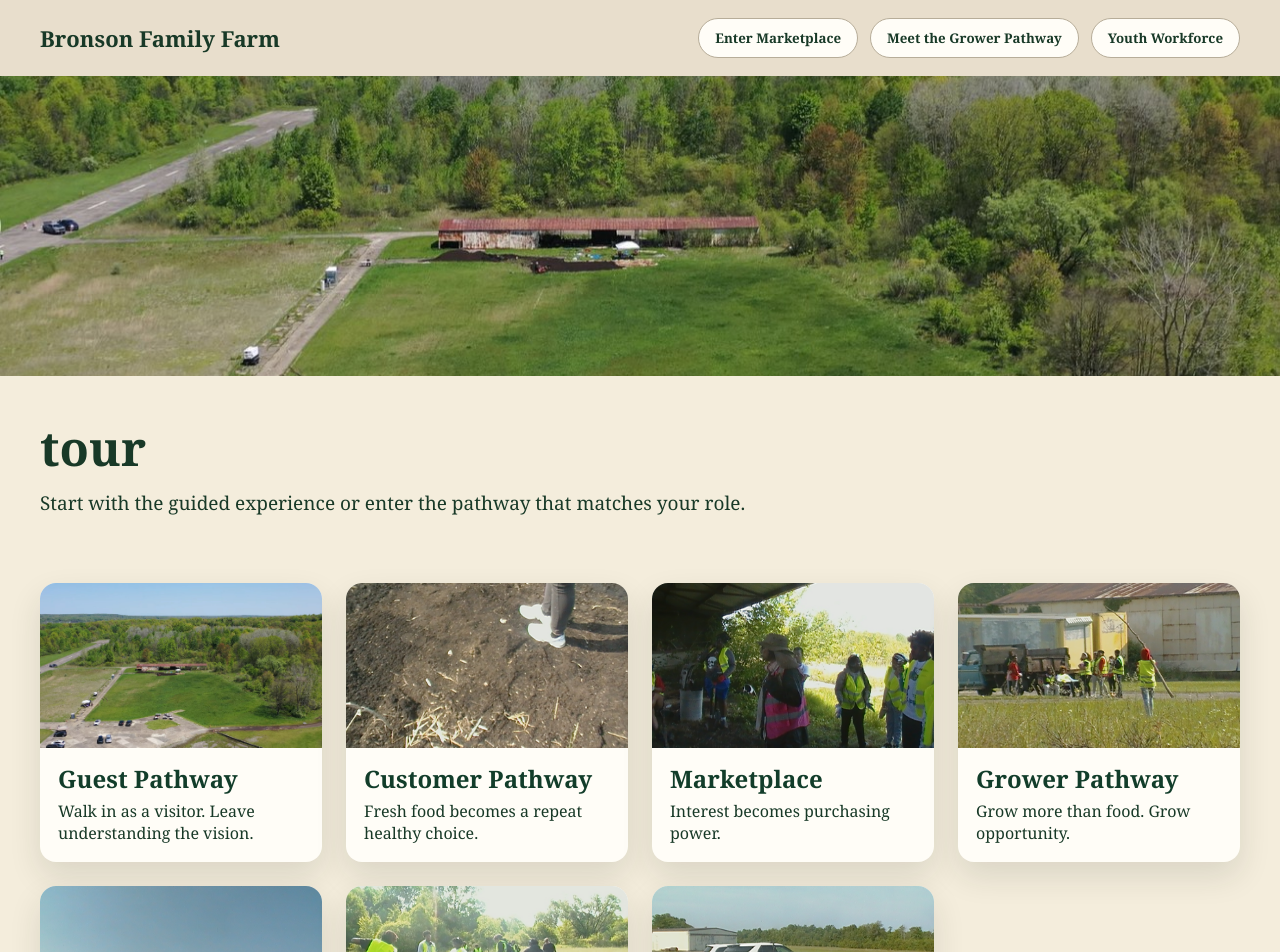
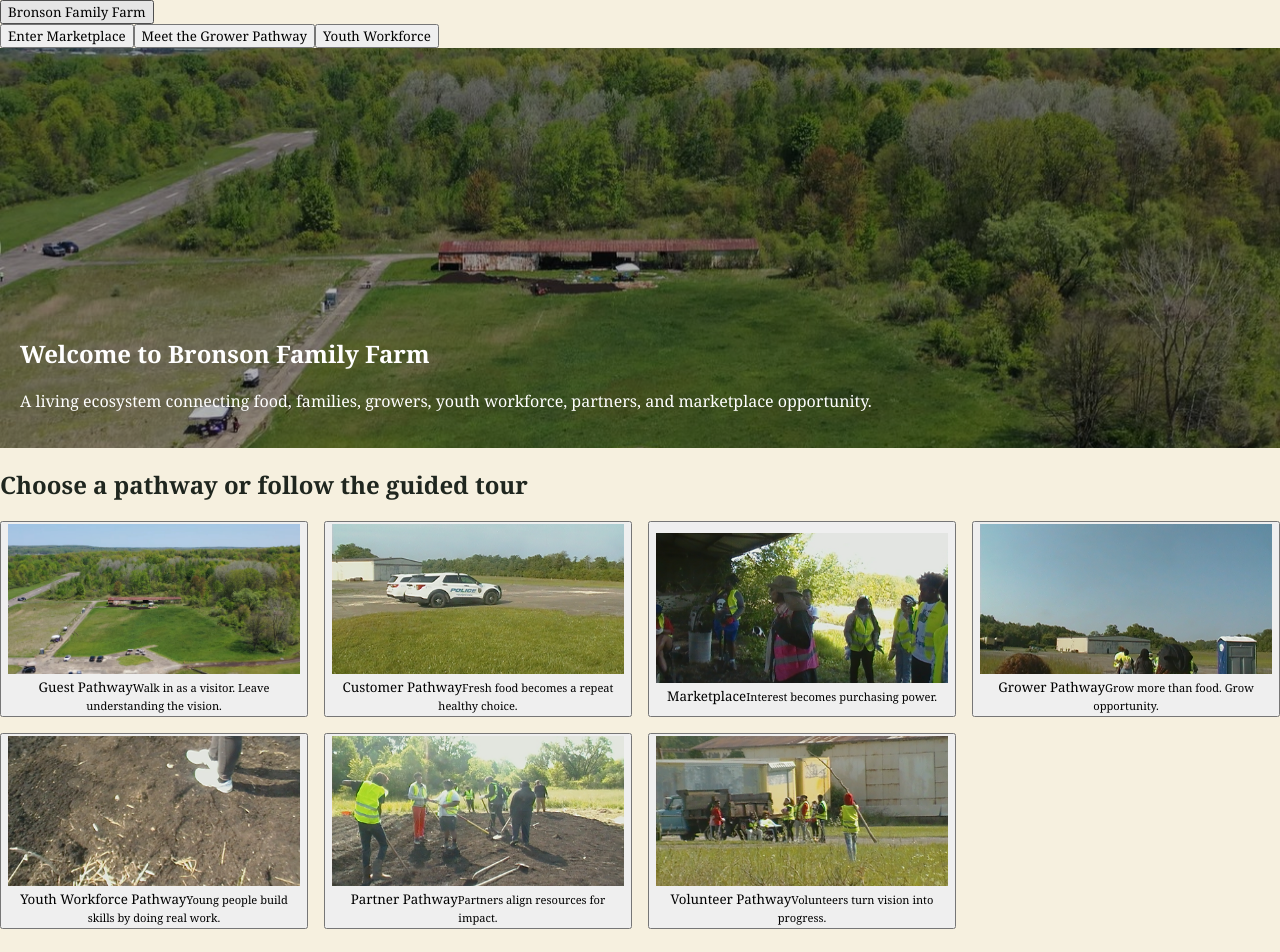
Before and after one commit to cburgessemail-gif/bronson-demo, a React (Vite) app: page / in a window 1280 px wide. Shown: the top 952 px of the page. After the commit the page ends 929 px from the top, so only its background shows below. Built offline with nearby package versions, Linux system fonts and the light colour scheme.

Commit message:
Refactor App component and update image handling

```diff
--- a/src/App.tsx
+++ b/src/App.tsx
@@ -1,284 +1,195 @@
-import React, { useState } from "react";
+import React, { useMemo, useState } from "react";
 
-const IMAGE = {
-  hero: "/GrowArea.jpg",
-  guest: "/GrowArea.jpg",
-  customer: "/SAM_0223.JPG",
-  marketplace: "/SAM_0229.JPG",
-  grower: "/SAM_0249.JPG",
-  youth: "/SAM_0220.JPG",
-  partner: "/SAM_0225.JPG",
-  volunteer: "/SAM_0238.JPG",
-};
-
-type PathKey =
+type Lang = "en" | "es" | "fr" | "tl" | "it" | "he";
+type View =
+  | "home"
+  | "tour"
   | "guest"
   | "customer"
   | "marketplace"
   | "grower"
   | "youth"
   | "partner"
-  | "volunteer";
+  | "volunteer"
+  | "summary";
 
-const pathways: {
-  key: PathKey;
-  title: string;
-  desc: string;
-}[] = [
-  {
-    key: "guest",
-    title: "Guest Pathway",
-    desc: "Walk in as a visitor. Leave understanding the vision.",
-  },
-  {
-    key: "customer",
-    title: "Customer Pathway",
-    desc: "Fresh food becomes a repeat healthy choice.",
-  },
-  {
-    key: "marketplace",
-    title: "Marketplace",
-    desc: "Interest becomes purchasing power.",
-  },
-  {
-    key: "grower",
-    title: "Grower Pathway",
-    desc: "Grow more than food. Grow opportunity.",
-  },
-  {
-    key: "youth",
-    title: "Youth Workforce Pathway",
-    desc: "Young people build skills by doing real work in a real ecosystem.",
-  },
-  {
-    key: "partner",
-    title: "Partner Pathway",
-    desc: "Partners align resources so the ecosystem can serve more people.",
-  },
-  {
-    key: "volunteer",
-    title: "Volunteer Pathway",
-    desc: "Volunteers help turn vision into visible progress.",
-  },
+type ImageKey =
+  | "hero"
+  | "guest"
+  | "customer"
+  | "marketplace"
+  | "grower"
+  | "youth"
+  | "partner"
+  | "volunteer"
+  | "produce"
+  | "seedlings";
+
+/* 🔴 FIXED IMAGE MAPPING ONLY */
+const imageCandidates: Record<ImageKey, string[]> = {
+  hero: ["/GrowArea.jpg"],
+  guest: ["/GrowArea.jpg"],
+  customer: ["/SAM_0238.JPG"],
+  marketplace: ["/SAM_0229.JPG"],
+  grower: ["/SAM_0220.JPG"],
+  youth: ["/SAM_0223.JPG"],
+  partner: ["/SAM_0225.JPG"],
+  volunteer: ["/SAM_0249.JPG"],
+  produce: ["/SAM_0238.JPG"],
+  seedlings: ["/SAM_0226.JPG"],
+};
+
+const LANGS: { code: Lang; label: string }[] = [
+  { code: "en", label: "English" },
+  { code: "es", label: "Español" },
+  { code: "fr", label: "Français" },
+  { code: "tl", label: "Tagalog" },
+  { code: "it", label: "Italiano" },
+  { code: "he", label: "עברית" },
 ];
 
-export default function App() {
-  const [active, setActive] = useState<PathKey | null>(null);
+const copy: Record<Lang, Record<string, string>> = {
+  en: {
+    welcome: "Welcome to Bronson Family Farm",
+    subtitle:
+      "A living ecosystem connecting food, families, growers, youth workforce, partners, and marketplace opportunity.",
+    start: "Start the Guided Experience",
+    marketplace: "Enter Marketplace",
+    growers: "Meet the Grower Pathway",
+    youth: "Youth Workforce",
+    inviteOnly:
+      "Growers Supply Market · May 16, 2026 · 9:00 AM–2:00 PM · By Invitation Only",
+    choosePath: "Choose a pathway or follow the guided tour",
+    backHome: "Back to Home",
+    next: "Next",
+    previous: "Previous",
+    purpose: "Purpose",
+    action: "Action",
+    summary: "Summary",
+  },
+};
+
+/* 🔴 SMART IMAGE — NO FALLBACK SWITCHING */
+function SmartImage({
+  imageKey,
+  alt,
+  className = "",
+}: {
+  imageKey: ImageKey;
+  alt: string;
+  className?: string;
+}) {
+  return (
+    <img
+      className={className}
+      src={imageCandidates[imageKey][0]}
+      alt={alt}
+    />
+  );
+}
+
+const pathways = {
+  guest: { label: "Guest Pathway", image: "guest" as ImageKey, sound: "Walk in as a visitor. Leave understanding the vision." },
+  customer: { label: "Customer Pathway", image: "customer" as ImageKey, sound: "Fresh food becomes a repeat healthy choice." },
+  marketplace: { label: "Marketplace", image: "marketplace" as ImageKey, sound: "Interest becomes purchasing power." },
+  grower: { label: "Grower Pathway", image: "grower" as ImageKey, sound: "Grow more than food. Grow opportunity." },
+  youth: { label: "Youth Workforce Pathway", image: "youth" as ImageKey, sound: "Young people build skills by doing real work." },
+  partner: { label: "Partner Pathway", image: "partner" as ImageKey, sound: "Partners align resources for impact." },
+  volunteer: { label: "Volunteer Pathway", image: "volunteer" as ImageKey, sound: "Volunteers turn vision into progress." },
+};
+
+function App() {
+  const [view, setView] = useState<View>("home");
+  const t = copy.en;
 
   return (
-    <div style={styles.page}>
-      <header style={styles.header}>
-        <div style={styles.logo}>Bronson Family Farm</div>
+    <div className="app">
+      <style>{styles}</style>
 
-        <nav style={styles.nav}>
-          <button style={styles.button} onClick={() => setActive("marketplace")}>
-            Enter Marketplace
+      <header className="topbar">
+        <button className="brand" onClick={() => setView("home")}>
+          Bronson Family Farm
+        </button>
+
+        <nav className="nav">
+          <button onClick={() => setView("marketplace")}>
+            {t.marketplace}
           </button>
-          <button style={styles.button} onClick={() => setActive("grower")}>
-            Meet the Grower Pathway
+          <button onClick={() => setView("grower")}>
+            {t.growers}
           </button>
-          <button style={styles.button} onClick={() => setActive("youth")}>
-            Youth Workforce
+          <button onClick={() => setView("youth")}>
+            {t.youth}
           </button>
         </nav>
       </header>
 
-      <section
-        style={{
-          ...styles.hero,
-          backgroundImage: `url(${IMAGE.hero})`,
-        }}
-      />
+      {view === "home" ? (
+        <main>
+          <section className="hero">
+            <SmartImage
+              imageKey="hero"
+              alt="Farm"
+              className="heroImg"
+            />
+            <div className="heroOverlay" />
+            <div className="heroContent">
+              <h1>{t.welcome}</h1>
+              <p className="lead">{t.subtitle}</p>
+            </div>
+          </section>
 
-      <section style={styles.section}>
-        <h1 style={styles.title}>tour</h1>
-        <p style={styles.subtitle}>
-          Start with the guided experience or enter the pathway that matches your
-          role.
-        </p>
-      </section>
+          <section className="pathGridSection">
+            <h2>{t.choosePath}</h2>
 
-      <section style={styles.grid}>
-        {pathways.map((p) => (
-          <article
-            key={p.key}
-            style={styles.card}
-            onClick={() => setActive(p.key)}
-          >
-            <div
-              style={{
-                ...styles.cardImage,
-                backgroundImage: `url(${IMAGE[p.key]})`,
-              }}
+            <div className="pathGrid">
+              {Object.entries(pathways).map(([key, p]) => (
+                <button
+                  className="pathCard"
+                  key={key}
+                  onClick={() => setView(key as View)}
+                >
+                  <SmartImage
+                    imageKey={p.image}
+                    alt={p.label}
+                    className="cardImg"
+                  />
+                  <span>{p.label}</span>
+                  <small>{p.sound}</small>
+                </button>
+              ))}
+            </div>
+          </section>
+        </main>
+      ) : (
+        <main>
+          <section className="detailHero">
+            <SmartImage
+              imageKey={pathways[view as keyof typeof pathways]?.image}
+              alt=""
+              className="detailImg"
             />
-            <div style={styles.cardBody}>
-              <h2 style={styles.cardTitle}>{p.title}</h2>
-              <p style={styles.cardDesc}>{p.desc}</p>
-            </div>
-          </article>
-        ))}
-      </section>
+          </section>
 
-      {active && (
-        <section style={styles.detail}>
-          <h2 style={styles.detailTitle}>
-            {pathways.find((p) => p.key === active)?.title}
-          </h2>
-
-          <div
-            style={{
-              ...styles.detailImage,
-              backgroundImage: `url(${IMAGE[active]})`,
-            }}
-          />
-
-          <p style={styles.detailText}>
-            {pathways.find((p) => p.key === active)?.desc}
-          </p>
-
-          <div style={styles.detailButtons}>
-            <button style={styles.button} onClick={() => setActive(null)}>
-              Back
+          <section className="bottomNav">
+            <button onClick={() => setView("home")}>
+              {t.backHome}
             </button>
-            <button style={styles.button} onClick={() => setActive("marketplace")}>
-              Enter Marketplace
-            </button>
-          </div>
-        </section>
+          </section>
+        </main>
       )}
     </div>
   );
 }
 
-const styles: Record<string, React.CSSProperties> = {
-  page: {
-    minHeight: "100vh",
-    background: "#f4eddc",
-    color: "#183927",
-    fontFamily: "Georgia, 'Times New Roman', serif",
-  },
+const styles = `
+body { margin:0; font-family:Georgia, serif; }
+.hero { position:relative; height:400px; }
+.heroImg { width:100%; height:100%; object-fit:cover; }
+.heroOverlay { position:absolute; inset:0; background:rgba(0,0,0,.3); }
+.heroContent { position:absolute; bottom:20px; left:20px; color:white; }
+.pathGrid { display:grid; grid-template-columns:repeat(auto-fit,minmax(250px,1fr)); gap:16px; }
+.cardImg { width:100%; height:150px; object-fit:cover; }
+`;
 
-  header: {
-    display: "flex",
-    justifyContent: "space-between",
-    alignItems: "center",
-    padding: "18px 40px",
-    background: "#e8decc",
-    position: "sticky",
-    top: 0,
-    zIndex: 10,
-  },
-
-  logo: {
-    fontSize: "22px",
-    fontWeight: 700,
-  },
-
-  nav: {
-    display: "flex",
-    gap: "12px",
-    flexWrap: "wrap",
-  },
-
-  button: {
-    padding: "10px 16px",
-    border: "1px solid #b7ad99",
-    borderRadius: "999px",
-    background: "#fffdf7",
-    color: "#183927",
-    cursor: "pointer",
-    fontFamily: "inherit",
-    fontWeight: 600,
-  },
-
-  hero: {
-    height: "300px",
-    backgroundSize: "cover",
-    backgroundPosition: "center",
-  },
-
-  section: {
-    padding: "48px 40px 24px",
-  },
-
-  title: {
-    fontSize: "48px",
-    margin: 0,
-    lineHeight: 1,
-  },
-
-  subtitle: {
-    fontSize: "19px",
-    marginTop: "18px",
-  },
-
-  grid: {
-    display: "grid",
-    gridTemplateColumns: "repeat(auto-fit, minmax(250px, 1fr))",
-    gap: "24px",
-    padding: "24px 40px 48px",
-  },
-
-  card: {
-    background: "#fffdf7",
-    borderRadius: "16px",
-    overflow: "hidden",
-    cursor: "pointer",
-    boxShadow: "0 14px 32px rgba(30, 45, 30, 0.12)",
-  },
-
-  cardImage: {
-    height: "165px",
-    backgroundSize: "cover",
-    backgroundPosition: "center",
-  },
-
-  cardBody: {
-    padding: "18px",
-  },
-
-  cardTitle: {
-    margin: "0 0 10px",
-    fontSize: "24px",
-    lineHeight: 1.05,
-    color: "#123d2a",
-  },
-
-  cardDesc: {
-    margin: 0,
-    fontSize: "16px",
-    lineHeight: 1.35,
-  },
-
-  detail: {
-    padding: "40px",
-    background: "#fffdf7",
-    margin: "0 40px 60px",
-    borderRadius: "20px",
-    boxShadow: "0 14px 32px rgba(30, 45, 30, 0.12)",
-  },
-
-  detailTitle: {
-    fontSize: "32px",
-    marginTop: 0,
-  },
-
-  detailImage: {
-    height: "320px",
-    backgroundSize: "cover",
-    backgroundPosition: "center",
-    borderRadius: "16px",
-    margin: "20px 0",
-  },
-
-  detailText: {
-    fontSize: "18px",
-    lineHeight: 1.5,
-  },
-
-  detailButtons: {
-    display: "flex",
-    gap: "12px",
-    marginTop: "20px",
-  },
-};
+export default App;
```
